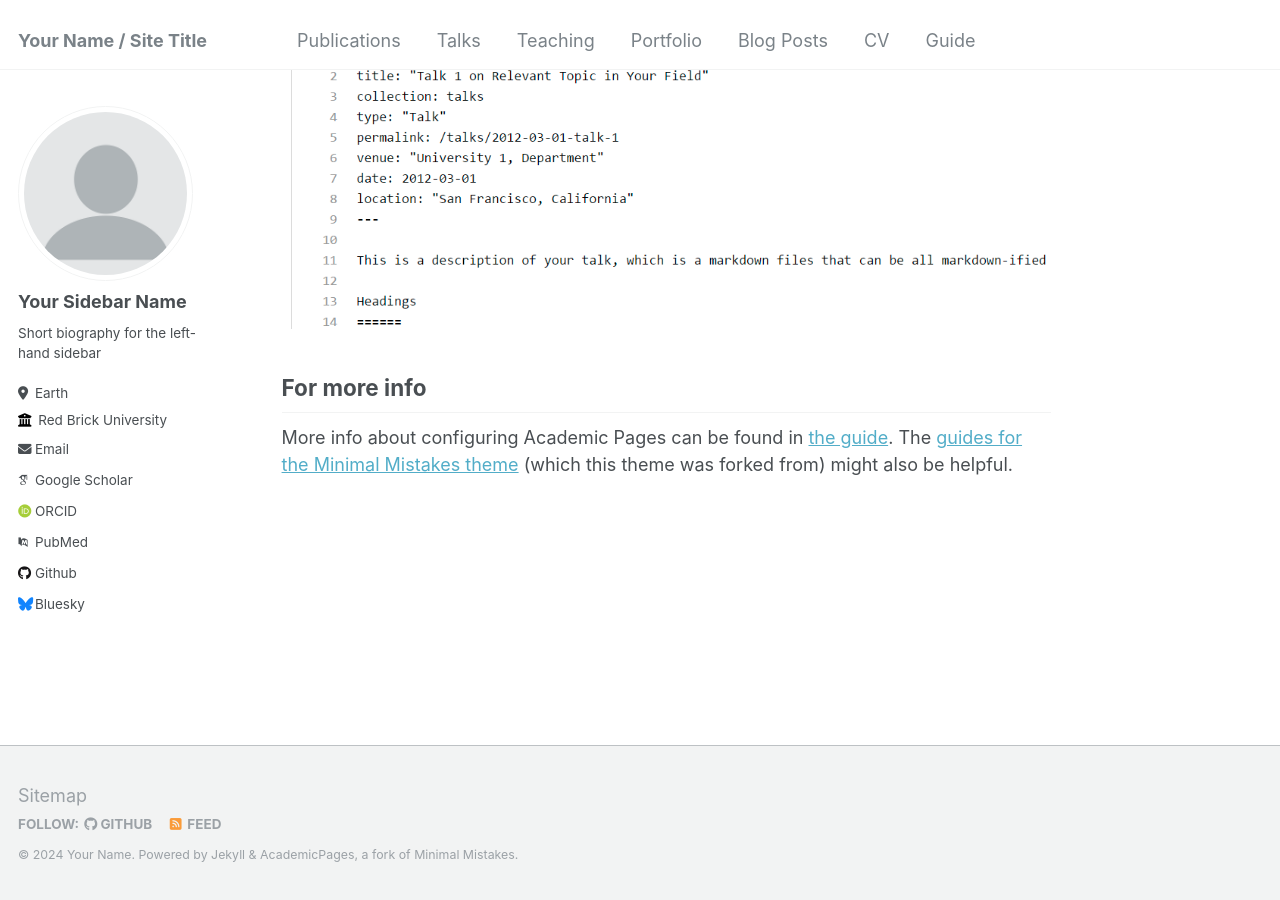
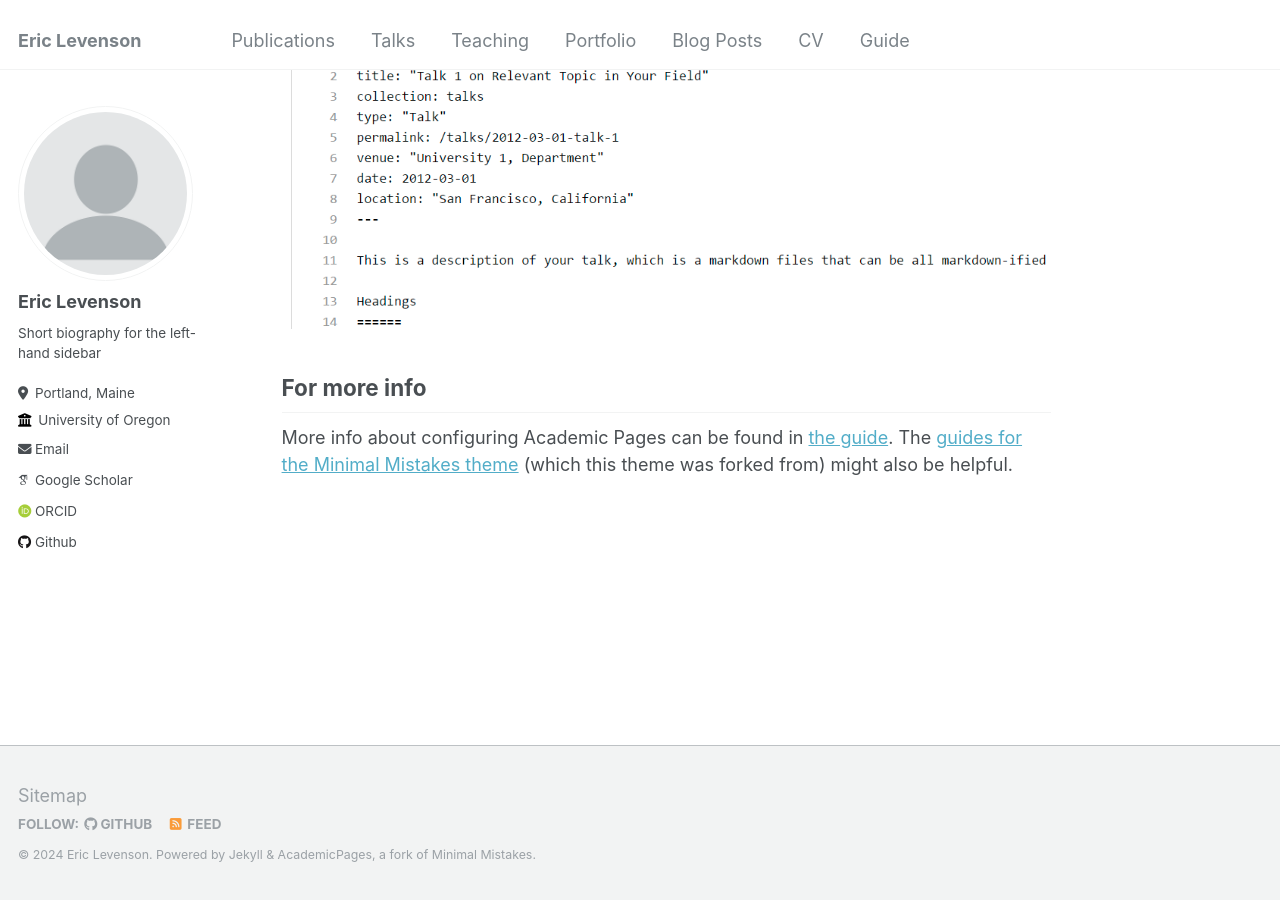
Before and after one commit to ericslevenson/ericlevension.github.io, a Jekyll site: the page built from _pages/about.md, in a window 1280 px wide and 900 px high, scrolled down 2660 px. Built offline with Jekyll 4.4.1, drawn with Linux system fonts in a browser that asks for light colours; some web fonts are replaced.

Commit message:
Update _config.yml

```diff
--- a/_config.yml
+++ b/_config.yml
@@ -8,13 +8,13 @@
 
 # Basic Site Settings
 locale                   : "en-US"
-title                    : "Your Name / Site Title"
+title                    : "Eric Levenson"
 title_separator          : "-"
-name                     : &name "Your Name"
-description              : &description "personal description"
-url                      : https://academicpages.github.io # the base hostname & protocol for your site e.g. "https://mmistakes.github.io"
+name                     : &name "Eric Levenson"
+description              : &description "Academic Web page"
+url                      : https://ericlevenson.github.io # the base hostname & protocol for your site e.g. "https://mmistakes.github.io"
 baseurl                  : "" # the subpath of your site, e.g. "/blog"
-repository               : "academicpages/academicpages.github.io"
+repository               : "ericslevenson/ericlevenson.github.io"
 
 # Site Author - The following control what appear as part of the author content on the side bar.
 #               If a field is blank the icon and link will not appear, otherwise it will be shown.
@@ -22,56 +22,36 @@ repository               : "academicpages/academicpages.github.io"
 author:
   # Biographic information
   avatar           : "profile.png"
-  name             : "Your Sidebar Name"
+  name             : "Eric Levenson"
   pronouns         : # example: "she/her"
   bio              : "Short biography for the left-hand sidebar"
-  location         : "Earth"
-  employer         : "Red Brick University"
+  location         : "Portland, Maine"
+  employer         : "University of Oregon"
   uri              : # URL
-  email            : "none@example.org"
+  email            : "elevens2@uoregon.edu"
 
   # Academic websites
-  arxiv            : # URL - Update with the correct link to your profile
-  googlescholar    : "https://scholar.google.com/citations?user=PS_CX0AAAAAJ"
-  impactstory      : # URL
-  orcid            : "http://orcid.org/yourorcidurl"
-  semantic         : # URL
-  pubmed           : "https://www.ncbi.nlm.nih.gov/pubmed/?term=john+snow"
-  researchgate     : # URL
+  #arxiv            : # URL - Update with the correct link to your profile
+  googlescholar    : "https://scholar.google.com/citations?user=ycHeWqoAAAAJ&hl=en&oi=ao"
+  #impactstory      : # URL
+  orcid            : "https://orcid.org/0000-0002-0615-0160"
+  #semantic         : # URL
+  #pubmed           : "https://www.ncbi.nlm.nih.gov/pubmed/?term=john+snow"
+  #researchgate     : # URL
 
   # Repositories and software development
-  bitbucket        : # Username - Update with your username on the site
-  codepen          : # Username
-  dribbble         : # Username
-  github           : "academicpages"
-  kaggle           : # Username
-  stackoverflow    : # User number or user number and name (i.e., use "1" or "1/jeff-atwood")
+  #bitbucket        : # Username - Update with your username on the site
+  #codepen          : # Username
+  #dribbble         : # Username
+  github           : "ericslevenson"
+  #kaggle           : # Username
+  #stackoverflow    : # User number or user number and name (i.e., use "1" or "1/jeff-atwood")
 
   # Social media
-  bluesky          : "bsky.app" # Replace this with you Bluesky username
-  facebook         : # Username
-  flickr           : # Username
-  foursquare       : # Username
-  goodreads        : # Username
-  google_plus      : # Username
-  keybase          : # Username
-  instagram        : # Username
-  lastfm           : # Username
-  linkedin         : # Username
-  mastodon         : # URL
-  medium           : # URL
-  pinterest        : # Username
-  soundcloud       : # Username
-  steam            : # Username
-  telegram         : # URL
-  tumblr           : # Username
-  twitter          : # Username for X / Twitter
-  vine             : # Username
-  weibo            : # Username
-  wikipedia        : # Username
-  xing             : # Username
-  youtube          : # Username
-  zhihu            : # URL
+
+  #instagram        : # Username
+  #linkedin         : # Username
+  #twitter          : # Username for X / Twitter
 
 
 # Site Settings
```
